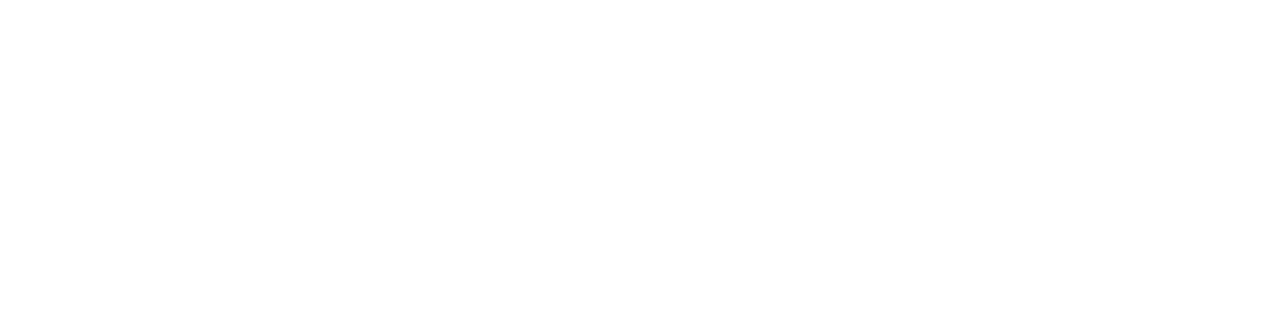
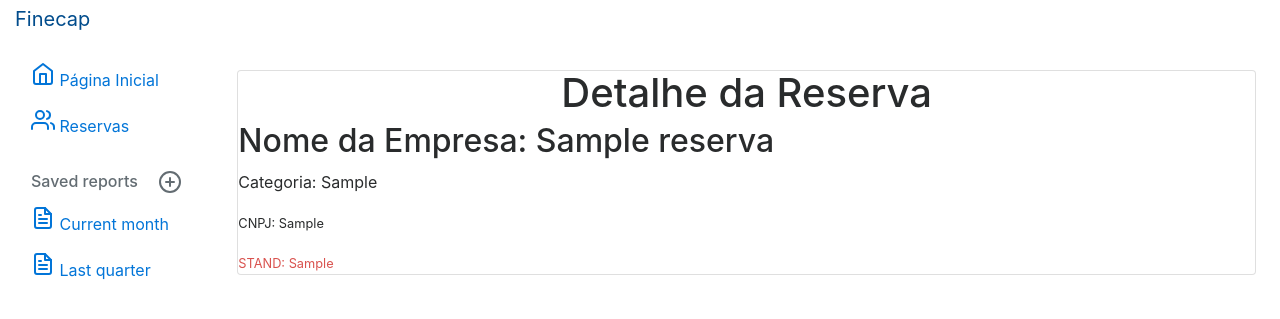
Before and after one commit to hebertviniciuss/Reservas-Fineccap, a Django app: page /reserva_detalhar/1/ in a window 1280 px wide. Before the commit the part shown is empty. Shown: the top 319 px of the page. Run offline with Django 4.2, Linux system fonts and the light colour scheme; tables that the repository leaves empty hold one stand-in row (values such as "Sample post").

Commit message:
commit final: correção de templates e formulário.

```diff
--- a/finecap/templates/reservas/detalhe.html
+++ b/finecap/templates/reservas/detalhe.html
@@ -0,0 +1,18 @@
+{% extends 'reservas/base.html' %}
+
+{% block title %}Página inicial{% endblock %}
+
+{% block center %}
+
+{% block content %}
+<div class="card mb-3">
+    <h1 class="text-center" class="display-4">Detalhe da Reserva</h1>
+    <div class="card-body">
+        <h2 class="card-title">Nome da Empresa: {{reserva.nome_empresa}}</h2>
+        <p class="card-text">Categoria: {{reserva.categoria}}</p>
+        <p class="card-text"><small class="text-sucess">CNPJ: {{reserva.cnpj}}</small></p>
+        <p class="card-text"><small class="text-danger">STAND: {{reserva.stand}}</small></p>
+    </div>
+</div>
+{% endblock content %}
+{% endblock %}
--- a/finecap/templates/reservas/listarreserva.html
+++ b/finecap/templates/reservas/listarreserva.html
@@ -11,7 +11,9 @@
         <th>Nome da empresa</th>
         <th>CNPJ</th>
         <th>Categoria</th>
+        <th>Stand</th>
         <th>Quitado</th>
+        <th>Ações</th>
       </tr>
     </thead>
     <tbody>
@@ -20,10 +22,12 @@
         <td>{{ reserva.nome_empresa }}</td>
         <td>{{ reserva.cnpj }}</td>
         <td>{{ reserva.categoria }}</td>
+        <td>{{ reserva.stand }}</td>
         <td>{{ reserva.quitado }}</td>
         <td>
           <a href="{% url 'reserva_editar' id=reserva.id %}" class="btn btn-primary btn-sm">Editar</a>
           <a href="{% url 'reserva_remover' id=reserva.id %}" class="btn btn-danger btn-sm">Remover</a>
+          <a href="{% url 'reserva_detalhar' id=reserva.id %}" class="btn btn-secundary btn-sm">Detalhar</a>
         </td>
       </tr>
       {% endfor %}
```
